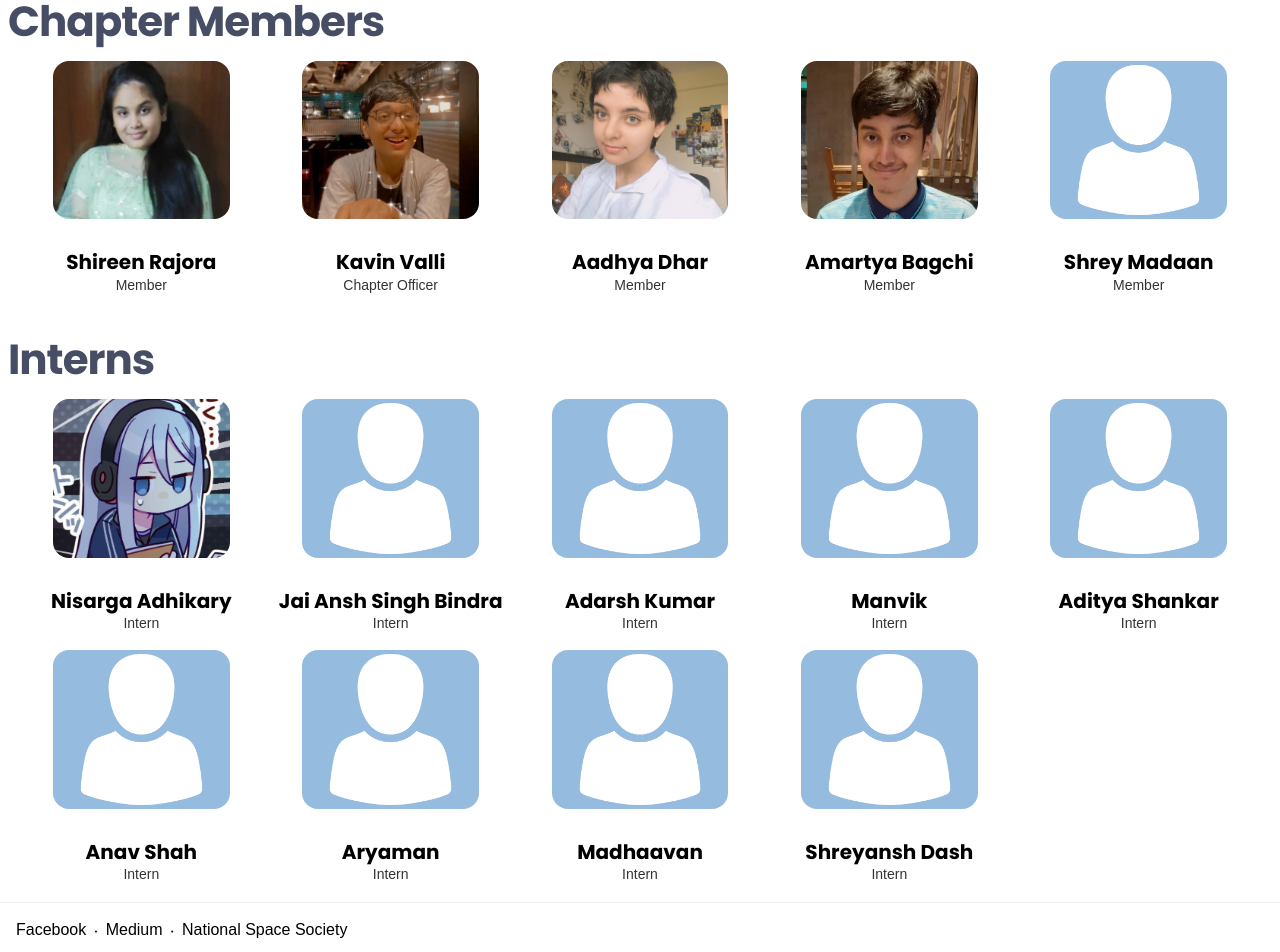
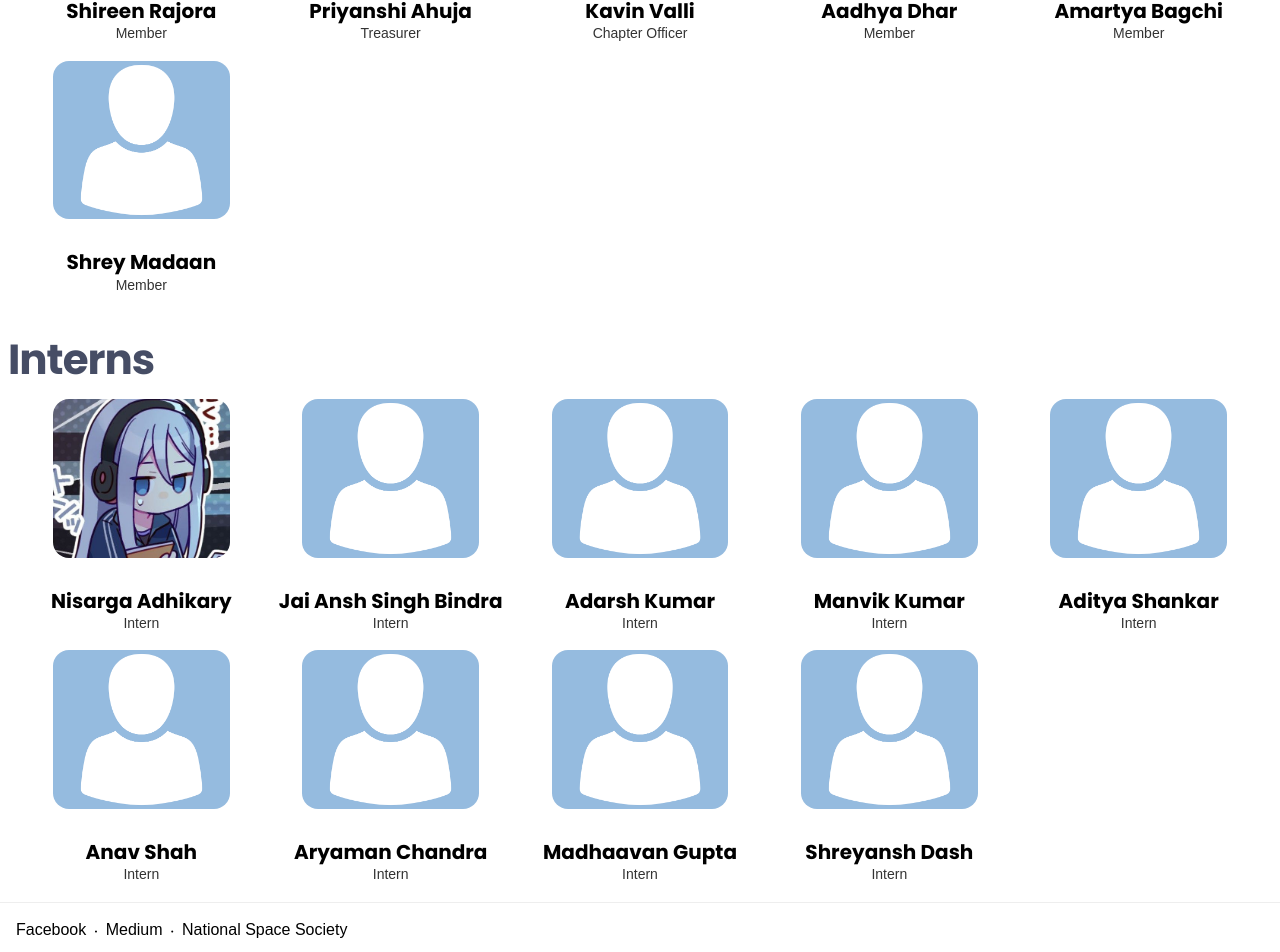
Before and after one commit to New-Delhi-Space-Society/new-delhi-space-society.github.io, a Next.js app: page /members in a window 1280 px wide. Shown: the part 739-1691 px from the top of the page. Built offline with nearby package versions, Linux system fonts and the light colour scheme.

Commit message:
Minor fixes

```diff
--- a/components/spacehack/SpacehackContents.tsx
+++ b/components/spacehack/SpacehackContents.tsx
@@ -54,7 +54,7 @@ export default function SpacehackContents() {
           <LogoImage src={"https://d23qowwaqkh3fj.cloudfront.net/wp-content/uploads/2022/05/placeholder.png"} alt="Vector Graphic" />
         </HistoryContainer>
       </SubHeadingContents>
-      <SubHeadingContents title="What principals do we follow?">
+      <SubHeadingContents title="What principles do we follow?">
         <PrincipalsContainer>
 
           <div className="content">
--- a/data/members.ts
+++ b/data/members.ts
@@ -11,11 +11,6 @@ export const members = [
         name: "Rudraneel Sinha",
         role: "Vice-President",
         image: "rudes.png",
-      },
-      {
-        name: "Priyanshi Ahuja",
-        role: "Treasurer",
-        image: "priyanshi.jpeg",
       },
       {
         name: "Shiv Sethi",
@@ -41,6 +36,11 @@ export const members = [
         name: "Shireen Rajora",
         role: "Member",
         image: "shireen.png",
+      },
+      {
+        name: "Priyanshi Ahuja",
+        role: "Treasurer",
+        image: "priyanshi.jpeg",
       },
       {
         name: "Kavin Valli",
@@ -83,7 +83,7 @@ export const members = [
         image: "dummy.png",
       },
       {
-        name: "Manvik",
+        name: "Manvik Kumar",
         role: "Intern",
         image: "dummy.png",
       },
@@ -98,12 +98,12 @@ export const members = [
         image: "dummy.png",
       },
       {
-        name: "Aryaman",
+        name: "Aryaman Chandra",
         role: "Intern",
         image: "dummy.png",
       },
       {
-        name: "Madhaavan",
+        name: "Madhaavan Gupta",
         role: "Intern",
         image: "dummy.png",
       },
```
